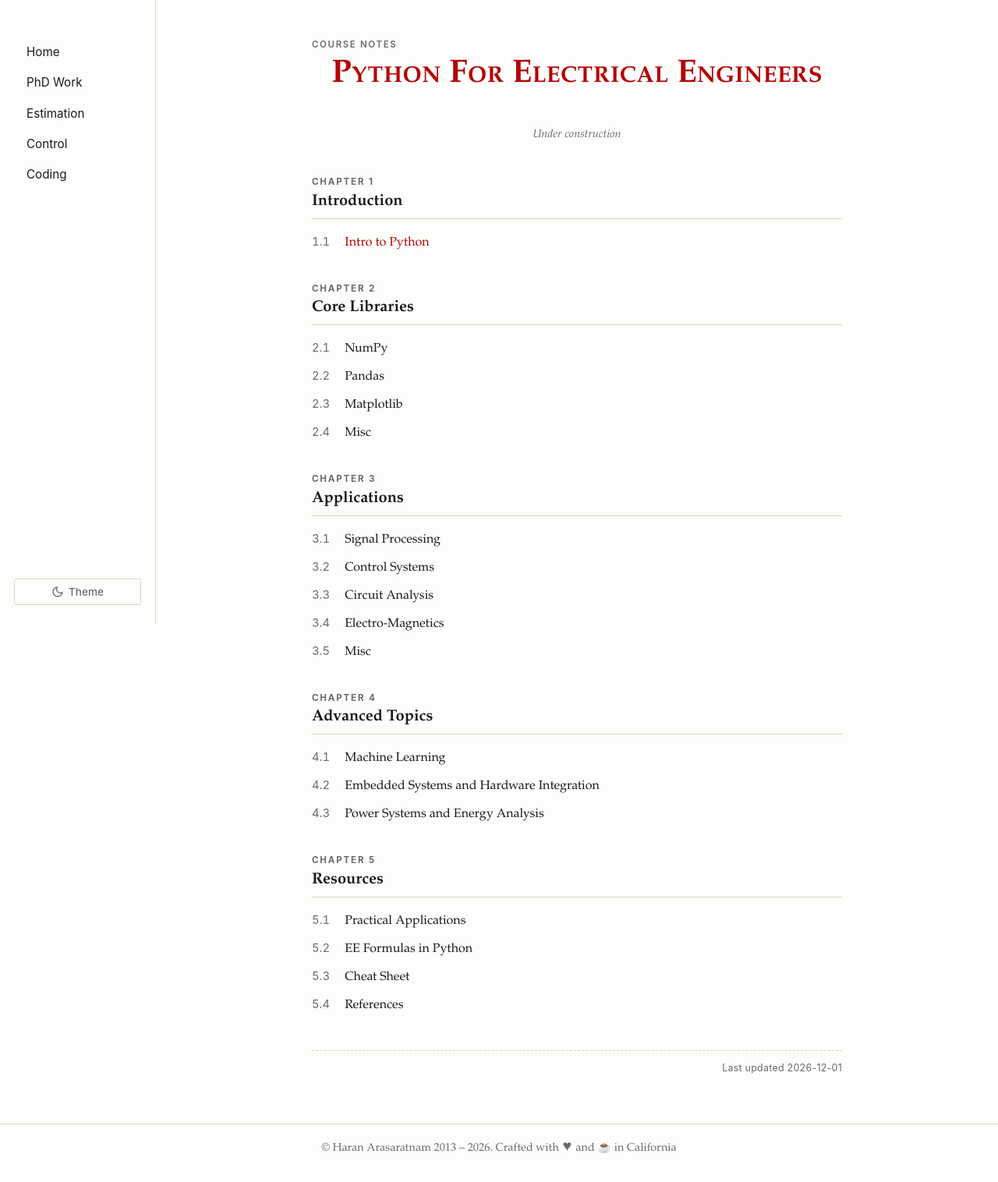
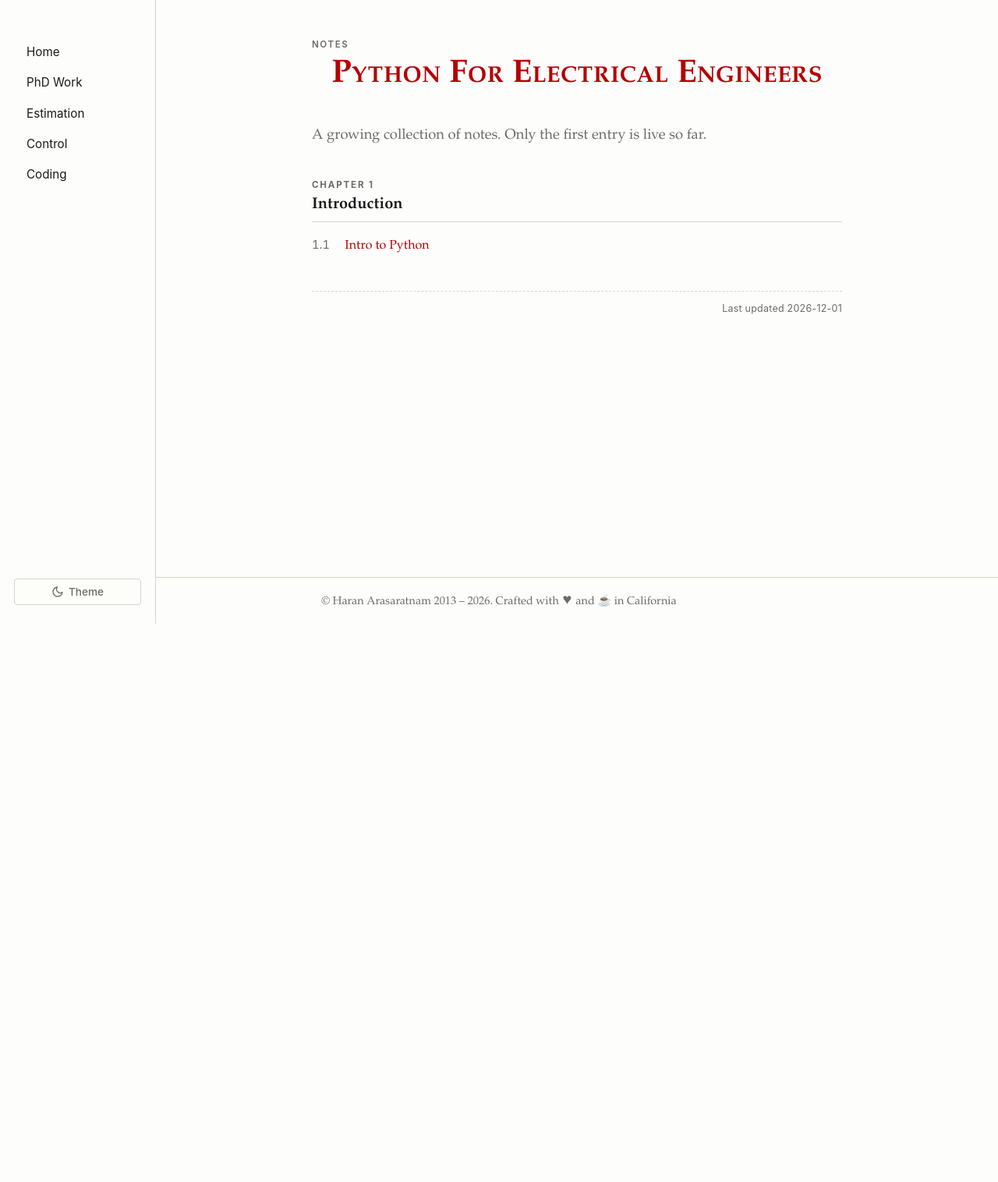
Before and after one commit to haranarasaratnam/flask_website, a Flask app: page /coding in a window 1280 px wide. Shown: the whole page at 78% size. After the commit the page ends 800 px from the top, so only its background shows below. Run offline with Flask 3, Linux system fonts and the light colour scheme; some libraries are stand-ins or nearby versions.

Commit message:
facelift: trim Coding TOC to only the real entry; drop 'Under construction'

```diff
--- a/templates/coding.html
+++ b/templates/coding.html
@@ -3,9 +3,9 @@
 {% block content %}
 
 <header class="title">
-    <span class="eyebrow">Course notes</span>
+    <span class="eyebrow">Notes</span>
     <h1 class="section-heading">Python For Electrical Engineers</h1>
-    <p class="under-construction">Under construction</p>
+    <p class="lede">A growing collection of notes. Only the first entry is live so far.</p>
 </header>
 
 <ol class="toc">
@@ -16,50 +16,6 @@
             <li><span class="toc-num">1.1</span> <a href="{{url_for('oop')}}">Intro to Python</a></li>
         </ul>
     </li>
-
-    <li>
-        <span class="toc-chapter">Chapter 2</span>
-        <h2 class="toc-title">Core Libraries</h2>
-        <ul class="toc-sub">
-            <li><span class="toc-num">2.1</span> NumPy</li>
-            <li><span class="toc-num">2.2</span> Pandas</li>
-            <li><span class="toc-num">2.3</span> Matplotlib</li>
-            <li><span class="toc-num">2.4</span> Misc</li>
-        </ul>
-    </li>
-
-    <li>
-        <span class="toc-chapter">Chapter 3</span>
-        <h2 class="toc-title">Applications</h2>
-        <ul class="toc-sub">
-            <li><span class="toc-num">3.1</span> Signal Processing</li>
-            <li><span class="toc-num">3.2</span> Control Systems</li>
-            <li><span class="toc-num">3.3</span> Circuit Analysis</li>
-            <li><span class="toc-num">3.4</span> Electro-Magnetics</li>
-            <li><span class="toc-num">3.5</span> Misc</li>
-        </ul>
-    </li>
-
-    <li>
-        <span class="toc-chapter">Chapter 4</span>
-        <h2 class="toc-title">Advanced Topics</h2>
-        <ul class="toc-sub">
-            <li><span class="toc-num">4.1</span> Machine Learning</li>
-            <li><span class="toc-num">4.2</span> Embedded Systems and Hardware Integration</li>
-            <li><span class="toc-num">4.3</span> Power Systems and Energy Analysis</li>
-        </ul>
-    </li>
-
-    <li>
-        <span class="toc-chapter">Chapter 5</span>
-        <h2 class="toc-title">Resources</h2>
-        <ul class="toc-sub">
-            <li><span class="toc-num">5.1</span> Practical Applications</li>
-            <li><span class="toc-num">5.2</span> EE Formulas in Python</li>
-            <li><span class="toc-num">5.3</span> Cheat Sheet</li>
-            <li><span class="toc-num">5.4</span> References</li>
-        </ul>
-    </li>
 </ol>
 
 {% endblock %}
```
